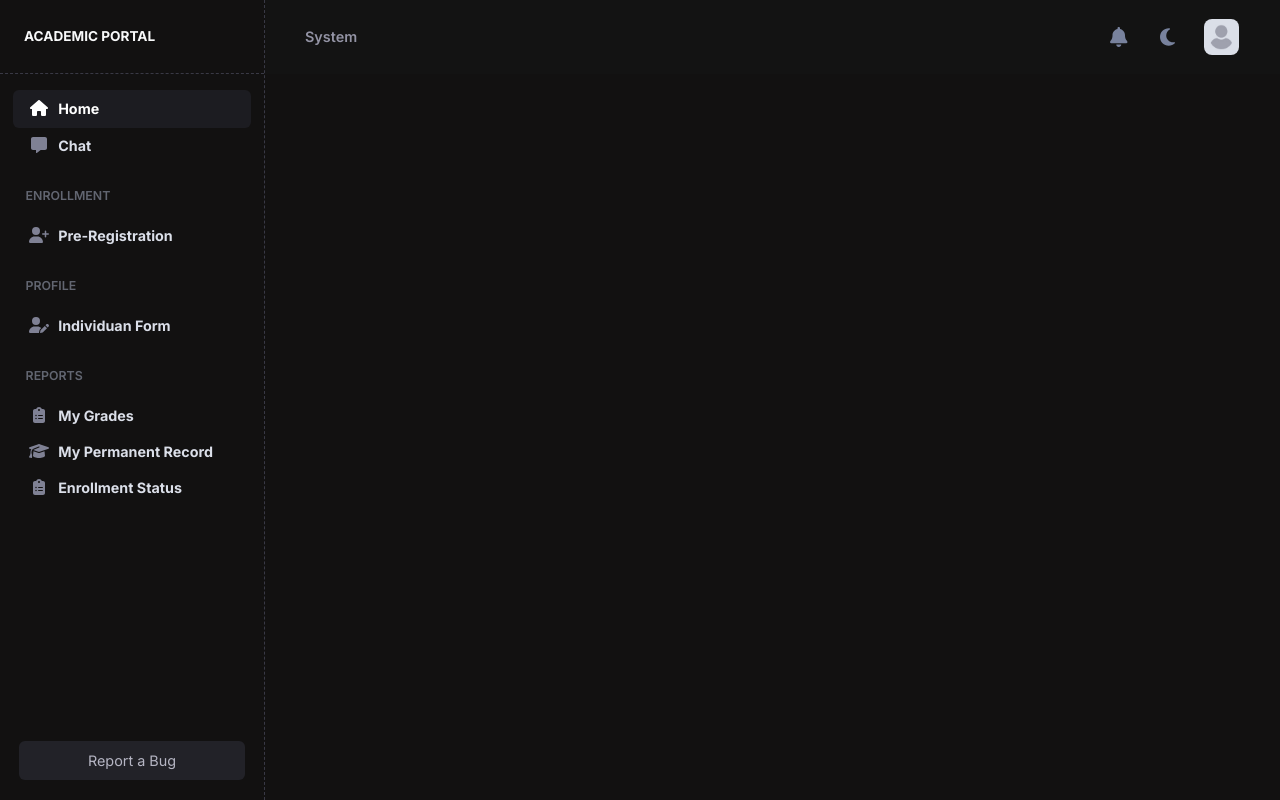
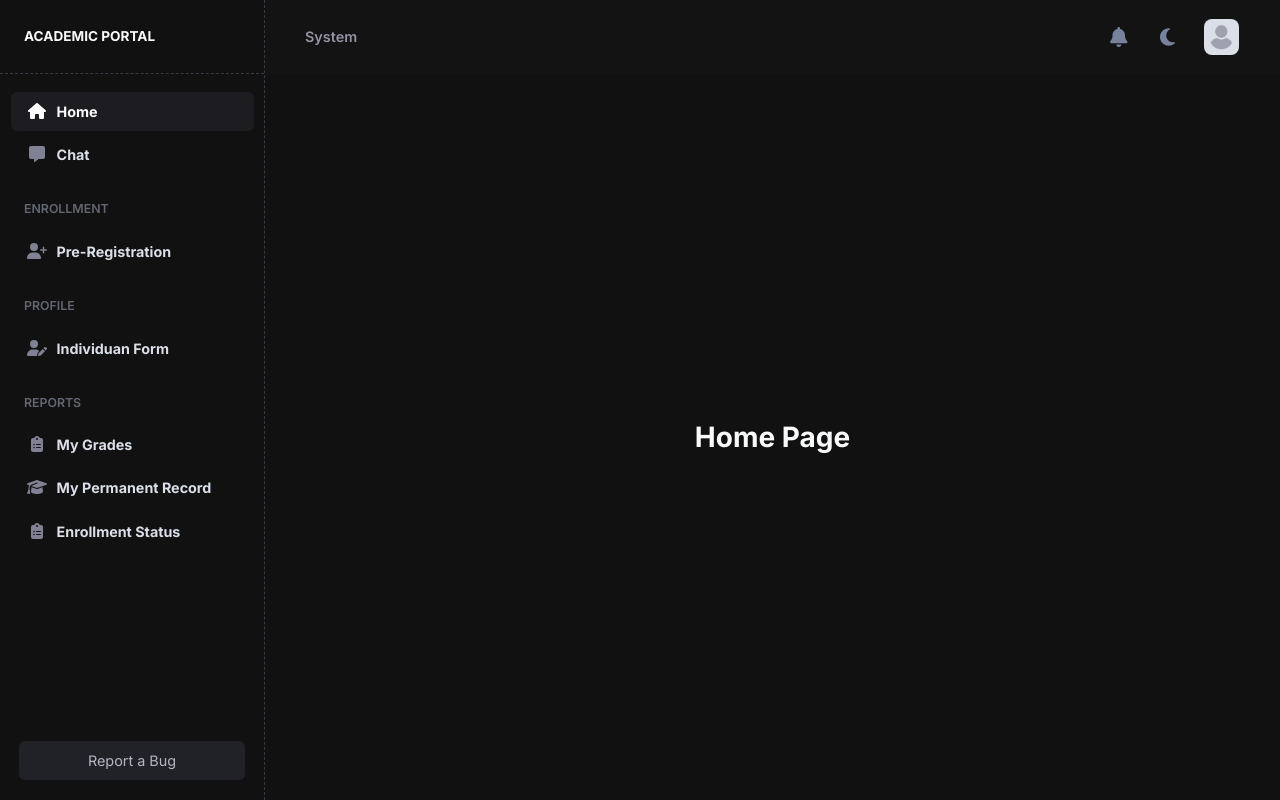
Before and after one commit to Rusty-08/vue-clone-portal, a Vue app: page / in a window 1280 px wide. Built offline with nearby package versions, Linux system fonts and the light colour scheme.

Commit message:
add tab-content sections

```diff
--- a/src/components/Header.vue
+++ b/src/components/Header.vue
@@ -211,7 +211,7 @@
     .notification-header p {
         font-weight: 500;
         font-size: 1.1rem !important;
-        margin: 2rem 1.8rem 0 1.8rem;
+        margin: 1.9rem 1.8rem 0 1.8rem;
     }
     .notification-header .nav {
         border-bottom: 2px solid var(--border-color);
@@ -226,13 +226,15 @@
         font-size: 0.85rem !important;
         border-bottom: 2px solid transparent;
         transition: var(--transition-175s);
+        color: var(--secondary-color);
     }
     .notification-header .nav-link.active,
     .notification-header .nav-link:hover {
+        color: var(--primary-color);
         border-color: var(--bs-primary);
         background-color: transparent !important;
     }
-    .nav-item {
+    .notification-header .nav-item {
         padding: 0 !important;
         margin-bottom: -2px;
     }
--- a/src/components/Sidebar.vue
+++ b/src/components/Sidebar.vue
@@ -24,14 +24,28 @@
         }
     ]
 
+    const linkLists = [
+        'Home',
+        'Chat',
+        'Pre-Registration',
+        'Individuan Form',
+        'My Grades',
+        'My Permanent Record',
+        'Enrollment Status'
+    ]
+
     const getLinkURL = (link) => {
-        return '#' + link.toLowerCase().replace(' ', '-');
+        return '#' + link.toLowerCase().split(' ').join('-')
+    }
+
+    const getLink = (link) => {
+        return link.toLowerCase().split(' ').join('-')
     }
 
 </script>
 
 <template>
-    <aside class="side-bar fixed-left vh-100 position-relative">
+    <aside class="side-bar vh-100 position-relative">
         <!-- SIDEBAR HEADER -->
         <h6 class="header d-flex align-items-center px-4 text-light fs-8 fw-bold">ACADEMIC PORTAL</h6>
 
@@ -47,12 +61,12 @@
                     <a :href="getLinkURL(link)"
                         class="nav-link"
                         :class="{ 'active': link == 'Home' }"
-                        :id="`${link}-link`"
+                        :id="`${getLink(link)}-link`"
                         data-bs-toggle="pill"
-                        :data-bs-target="`#${link}`"
+                        :data-bs-target="getLinkURL(link)"
                         role="tab"
-                        :aria-controls="link"
-                        :aria-selected="link == 'Home'"
+                        :aria-controls="getLink(link)"
+                        :aria-selected="true == link == 'Home'"
                     >
                         <font-awesome-icon :icon="section.icon[linkIndex]" />
                         {{ link }}
@@ -60,6 +74,7 @@
                 </li>
             </ul>
         </div>
+
         <div class="report-link position-absolute bottom-0 w-100">
             <button
                 type="button"
@@ -73,18 +88,37 @@
         </div>
     </aside>
 
+    <!-- PAGE CONTENT -->
+    <main class="tab-content" id="main-body">
+        <section
+                v-for="(link, linkIndex) in linkLists"
+                class="tab-pane fade p-2 d-flex justify-content-center align-items-center text-light fw-bold fs-3"
+                :class="{ 'active show': linkIndex == 0 }"
+                :id="getLink(link)"
+                role="tabpanel"
+                :aria-labelledby="`${getLink(link)}-link`"
+                tabindex="0"
+            >
+            {{ `${link} Page` }}
+        </section>
+    </main>
+
 </template>
 
 <style setup>
-    ::-webkit-scrollbar {
+    .nav::-webkit-scrollbar {
         width: 4px;
     }
-    ::-webkit-scrollbar-thumb {
+    .nav::-webkit-scrollbar-thumb {
         background-color: transparent;
         border-radius: 6px;
     }
     .nav:hover::-webkit-scrollbar-thumb {
         background-color: #282831;
+    }
+    .side-bar {
+        position: fixed !important;
+        z-index: 500;
     }
     .nav {
         overflow-y: scroll;
@@ -112,7 +146,7 @@
         width: var(--sidebar-width);
     }
     .navbar-nav {
-        padding: 0 0.8rem;
+        padding: 0 0.6rem 0 0.7rem;
     }
     .nav-link-header {
         color: var(--menu-heading);
@@ -143,10 +177,18 @@
     }
     .nav-link.active {
         color: var(--primary-color) !important;
-        background-color: #1c1c21 !important;
+        background-color: hsl(240, 8%, 12%) !important;
     }
     .nav-link.active svg,
     .nav-link:hover svg {
         color: var(--primary-color) !important;
     }
+    .tab-content section {
+        width: calc(100% - var(--sidebar-width));
+        min-height: calc(100vh - var(--header-height)) !important;
+        background-color: var(--body-dark-bg);
+        position: absolute;
+        left: var(--sidebar-width);
+        top: var(--header-height);
+    }
 </style>
--- a/src/style.css
+++ b/src/style.css
@@ -39,6 +39,16 @@ body {
     background-color: var(--body-dark-bg) !important;
 }
 
+body::-webkit-scrollbar {
+    width: 0.6rem;
+    background-color: var(--body-dark-bg);
+}
+
+body::-webkit-scrollbar-thumb {
+    background-color: var(--gray-700);
+    border-radius: 0.3rem;
+}
+
 .fs-7 {
     font-size: 0.9rem !important;
 }
```
